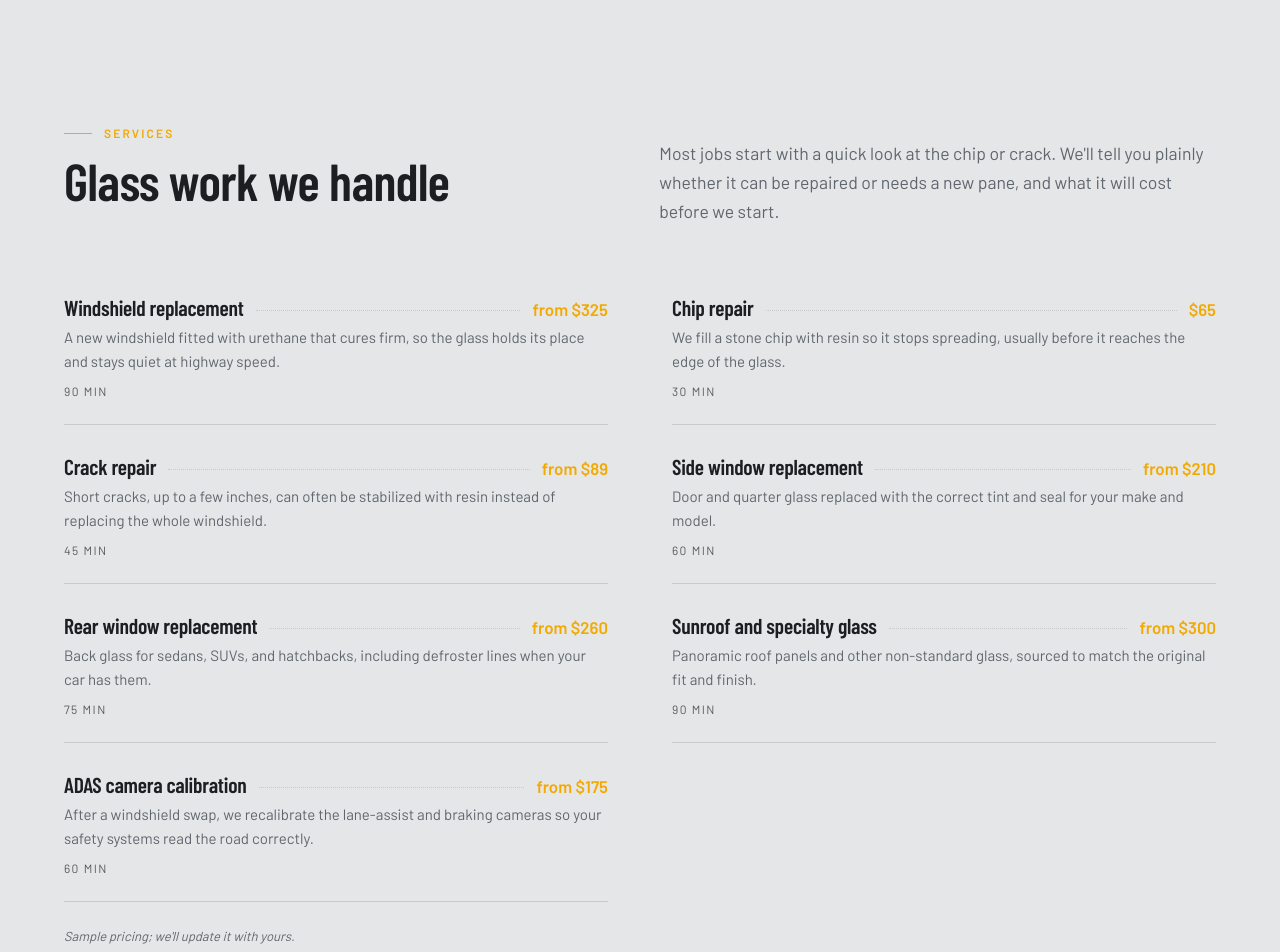
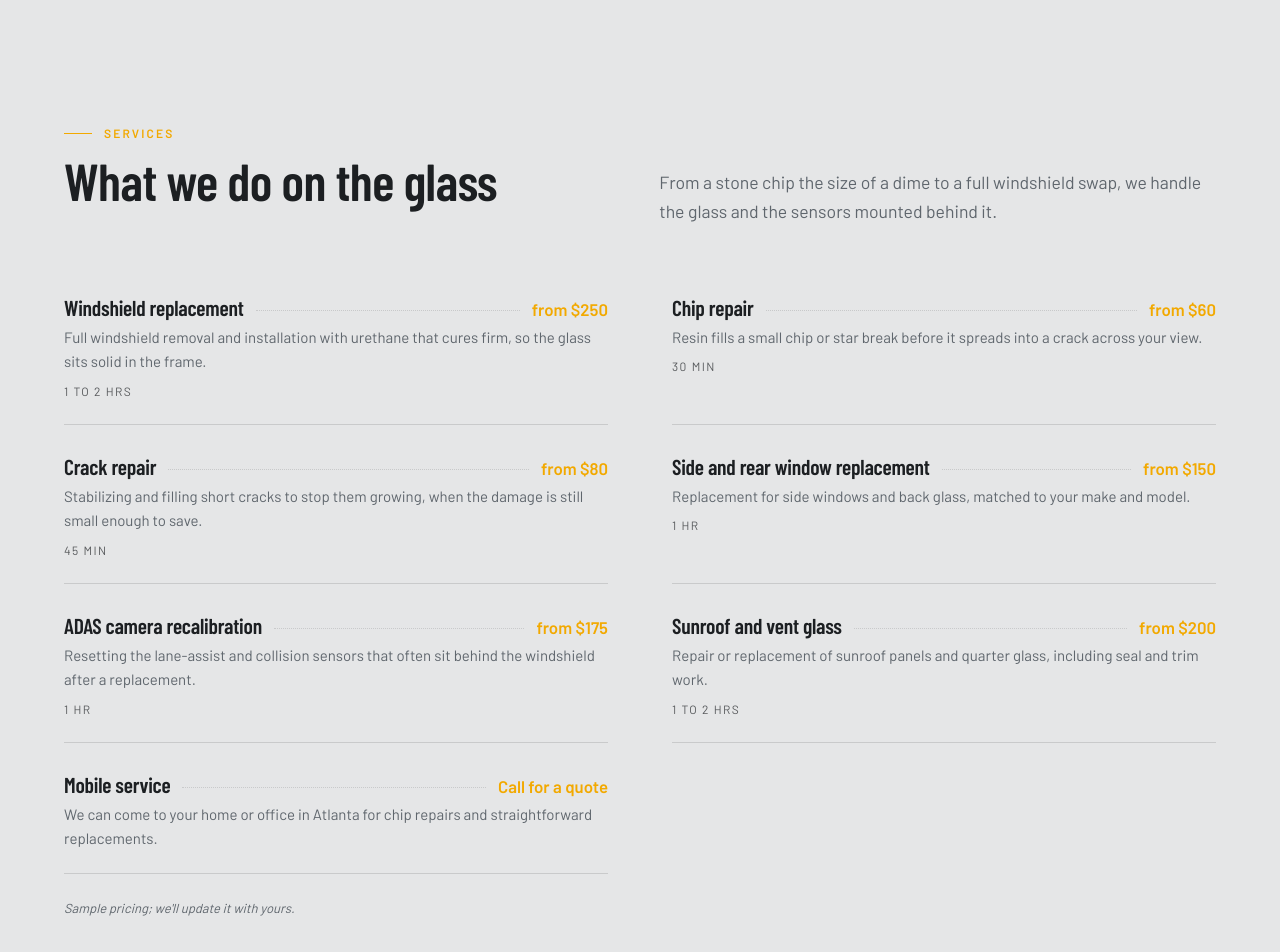
Before and after one commit to asjad-786/demos, a plain HTML site: page 10185-auto-glass-atlanta-llc/index.html in a window 1280 px wide. Shown: the part 860-1812 px from the top of the page. Drawn offline with nearby package versions, Linux system fonts and the light colour scheme.

Commit message:
Demo: 10185-auto-glass-atlanta-llc

```diff
--- a/10185-auto-glass-atlanta-llc/index.html
+++ b/10185-auto-glass-atlanta-llc/index.html
@@ -5,7 +5,7 @@
 <meta charset="utf-8">
 <meta name="viewport" content="width=device-width, initial-scale=1">
 <title>Auto Glass Atlanta LLC | Auto glass · Atlanta</title>
-<meta name="description" content="Auto glass in Atlanta: windshield replacement, chip and crack repair, side and rear glass, and ADAS calibration. Get a clear quote from our Peachtree Road shop.">
+<meta name="description" content="Auto glass in Atlanta: windshield replacement, chip and crack repair, side glass, and ADAS camera recalibration at 3535 Peachtree Road NE.">
 <link rel="preconnect" href="https://fonts.googleapis.com">
 <link rel="preconnect" href="https://fonts.gstatic.com" crossorigin>
 <link href="https://fonts.googleapis.com/css2?family=Barlow+Condensed:wght@400;500;600;700&family=Barlow:wght@400;500;600&display=swap" rel="stylesheet">
@@ -165,8 +165,8 @@ footer .brand{color:var(--fg)}
   <div class="wrap">
     <div>
       <span class="eyebrow">Auto glass · Atlanta</span>
-      <h1>Clear glass, done right</h1>
-      <p class="lead">Windshield replacement, chip repair, and camera calibration for cars and trucks across Atlanta, from our Peachtree Road shop.</p>
+      <h1>Clear view, back on the road</h1>
+      <p class="lead">Windshield replacement, chip repair, and camera recalibration for Atlanta drivers, with service at our Peachtree Road shop.</p>
       <div class="hero-actions">
         <a class="btn btn-primary" href="#book">Get a quote</a>
         <a class="btn btn-ghost" href="tel:+16788093466">Call +1 678-809-3466</a>
@@ -185,51 +185,51 @@ footer .brand{color:var(--fg)}
 <section class="services" id="services">
   <div class="wrap">
     <div class="svc-head reveal">
-      <div><span class="eyebrow">Services</span><h2>Glass work we handle</h2></div>
-      <p class="lead">Most jobs start with a quick look at the chip or crack. We&#39;ll tell you plainly whether it can be repaired or needs a new pane, and what it will cost before we start.</p>
+      <div><span class="eyebrow">Services</span><h2>What we do on the glass</h2></div>
+      <p class="lead">From a stone chip the size of a dime to a full windshield swap, we handle the glass and the sensors mounted behind it.</p>
     </div>
     <div class="price-list">
 
       <div class="item reveal">
-        <div class="item-top"><h3>Windshield replacement</h3><span class="dots"></span><span class="price">from $325</span></div>
-        <p>A new windshield fitted with urethane that cures firm, so the glass holds its place and stays quiet at highway speed.</p>
-        <div class="dur">90 min</div>
+        <div class="item-top"><h3>Windshield replacement</h3><span class="dots"></span><span class="price">from $250</span></div>
+        <p>Full windshield removal and installation with urethane that cures firm, so the glass sits solid in the frame.</p>
+        <div class="dur">1 to 2 hrs</div>
       </div>
 
       <div class="item reveal">
-        <div class="item-top"><h3>Chip repair</h3><span class="dots"></span><span class="price">$65</span></div>
-        <p>We fill a stone chip with resin so it stops spreading, usually before it reaches the edge of the glass.</p>
+        <div class="item-top"><h3>Chip repair</h3><span class="dots"></span><span class="price">from $60</span></div>
+        <p>Resin fills a small chip or star break before it spreads into a crack across your view.</p>
         <div class="dur">30 min</div>
       </div>
 
       <div class="item reveal">
-        <div class="item-top"><h3>Crack repair</h3><span class="dots"></span><span class="price">from $89</span></div>
-        <p>Short cracks, up to a few inches, can often be stabilized with resin instead of replacing the whole windshield.</p>
+        <div class="item-top"><h3>Crack repair</h3><span class="dots"></span><span class="price">from $80</span></div>
+        <p>Stabilizing and filling short cracks to stop them growing, when the damage is still small enough to save.</p>
         <div class="dur">45 min</div>
       </div>
 
       <div class="item reveal">
-        <div class="item-top"><h3>Side window replacement</h3><span class="dots"></span><span class="price">from $210</span></div>
-        <p>Door and quarter glass replaced with the correct tint and seal for your make and model.</p>
-        <div class="dur">60 min</div>
+        <div class="item-top"><h3>Side and rear window replacement</h3><span class="dots"></span><span class="price">from $150</span></div>
+        <p>Replacement for side windows and back glass, matched to your make and model.</p>
+        <div class="dur">1 hr</div>
       </div>
 
       <div class="item reveal">
-        <div class="item-top"><h3>Rear window replacement</h3><span class="dots"></span><span class="price">from $260</span></div>
-        <p>Back glass for sedans, SUVs, and hatchbacks, including defroster lines when your car has them.</p>
-        <div class="dur">75 min</div>
+        <div class="item-top"><h3>ADAS camera recalibration</h3><span class="dots"></span><span class="price">from $175</span></div>
+        <p>Resetting the lane-assist and collision sensors that often sit behind the windshield after a replacement.</p>
+        <div class="dur">1 hr</div>
       </div>
 
       <div class="item reveal">
-        <div class="item-top"><h3>Sunroof and specialty glass</h3><span class="dots"></span><span class="price">from $300</span></div>
-        <p>Panoramic roof panels and other non-standard glass, sourced to match the original fit and finish.</p>
-        <div class="dur">90 min</div>
+        <div class="item-top"><h3>Sunroof and vent glass</h3><span class="dots"></span><span class="price">from $200</span></div>
+        <p>Repair or replacement of sunroof panels and quarter glass, including seal and trim work.</p>
+        <div class="dur">1 to 2 hrs</div>
       </div>
 
       <div class="item reveal">
-        <div class="item-top"><h3>ADAS camera calibration</h3><span class="dots"></span><span class="price">from $175</span></div>
-        <p>After a windshield swap, we recalibrate the lane-assist and braking cameras so your safety systems read the road correctly.</p>
-        <div class="dur">60 min</div>
+        <div class="item-top"><h3>Mobile service</h3><span class="dots"></span><span class="price">Call for a quote</span></div>
+        <p>We can come to your home or office in Atlanta for chip repairs and straightforward replacements.</p>
+
       </div>
 
     </div>
@@ -242,10 +242,10 @@ footer .brand{color:var(--fg)}
     <div class="about-img reveal"><img src="https://images.unsplash.com/photo-1676018366904-c083ed678e60?ixid=M3wxMDk1MTA3fDB8MXxzZWFyY2h8M3x8Y2FyJTIwcmVwYWlyJTIwZ2FyYWdlfGVufDF8MHx8fDE3OTI0MjY3NTd8MA&amp;ixlib=rb-4.1.0&amp;w=1800&amp;q=80&amp;auto=format&amp;fit=crop" alt="a man working on a machine in a garage" width="1200" height="1500" loading="lazy"></div>
     <div class="reveal">
       <span class="eyebrow">About</span>
-      <h2>How we work</h2>
-      <p class="lead">Glass is a small job that matters a lot. A bad seal lets in water and wind noise, and a camera that&#39;s out of line can misread the road. So we take the time to check the mounting, the urethane bead, and the calibration before we hand the keys back.</p><p class="lead">We&#39;d rather fix a chip today than sell you a new windshield next month. If a repair will do the job, we&#39;ll say so. If the glass needs replacing, we&#39;ll walk you through the options and the price, and you can decide with the facts in front of you.</p>
+      <h2>A clean install, every time</h2>
+      <p class="lead">Glass is a job where small mistakes show. A rushed bead of urethane or a misaligned bracket can leak in the rain or whistle at highway speed. We take the time to prep the frame, check the fit, and let the adhesive cure before the car goes back out.</p><p class="lead">We also explain the damage before we start. If a chip can be repaired, we&#39;ll say so and save you the cost of a new windshield. If you need a replacement, we&#39;ll walk through the options, including the sensors that may need recalibrating afterward.</p>
       <div class="highlights">
-        <div><h3>Repair when we can</h3><p>If a chip or short crack can be fixed, we&#39;ll fix it and save you the cost of new glass.</p></div><div><h3>Clear pricing up front</h3><p>You&#39;ll hear the price and the timing before any work starts, with no surprises at pickup.</p></div><div><h3>Safety systems checked</h3><p>Cars with lane-assist or braking cameras get recalibrated before we release them.</p></div>
+        <div><h3>Straight answers first</h3><p>We tell you whether a chip can be repaired before you commit to anything.</p></div><div><h3>Clean, careful installs</h3><p>Proper prep, fit checks, and full curing time before your car leaves the lot.</p></div><div><h3>Sensors handled too</h3><p>We look at the camera and lane-assist systems that a new windshield can affect.</p></div>
       </div>
     </div>
   </div>
@@ -276,26 +276,26 @@ footer .brand{color:var(--fg)}
 <section class="reviews" id="reviews">
   <div class="wrap">
     <span class="eyebrow">Reviews</span>
-    <h2>What customers say</h2>
+    <h2>What customers are saying</h2>
     <p class="note" style="margin-top:0">Sample reviews; your Google reviews will appear here.</p>
     <div class="quotes">
 
       <figure class="reveal">
         <div class="stars" aria-label="5 out of 5 stars">★★★★★</div>
-        <blockquote>“[Placeholder: replace with a real customer review before launch.]”</blockquote>
-        <figcaption>Customer name</figcaption>
+        <blockquote>“[Placeholder: replace with a real customer quote once reviews are collected.]”</blockquote>
+        <figcaption>[First name] [L.]</figcaption>
       </figure>
 
       <figure class="reveal">
         <div class="stars" aria-label="5 out of 5 stars">★★★★★</div>
-        <blockquote>“[Placeholder: replace with a real customer review before launch.]”</blockquote>
-        <figcaption>Customer name</figcaption>
+        <blockquote>“[Placeholder: replace with a real customer quote once reviews are collected.]”</blockquote>
+        <figcaption>[First name] [L.]</figcaption>
       </figure>
 
       <figure class="reveal">
         <div class="stars" aria-label="5 out of 5 stars">★★★★★</div>
-        <blockquote>“[Placeholder: replace with a real customer review before launch.]”</blockquote>
-        <figcaption>Customer name</figcaption>
+        <blockquote>“[Placeholder: replace with a real customer quote once reviews are collected.]”</blockquote>
+        <figcaption>[First name] [L.]</figcaption>
       </figure>
 
     </div>
@@ -306,15 +306,15 @@ footer .brand{color:var(--fg)}
   <div class="wrap">
     <div class="reveal">
       <span class="eyebrow">Get a quote</span>
-      <h2>Book your glass work</h2>
-      <p class="lead">Tell us the year, make, and model, and where the damage is. We&#39;ll confirm the price and the time you can bring the car to our Peachtree Road shop.</p>
+      <h2>Book your glass repair</h2>
+      <p class="lead">Tell us the year, make, and model along with what happened, and we&#39;ll send a price. Chip repairs are often same-day, and we&#39;ll confirm timing when we call back.</p>
       <form name="contact" method="POST" data-netlify="true" netlify-honeypot="bot-field">
         <input type="hidden" name="form-name" value="contact">
         <p hidden><label>Don't fill this out: <input name="bot-field"></label></p>
         <div><label for="f-name">Name</label><input id="f-name" name="name" autocomplete="name" required></div>
         <div><label for="f-phone">Phone</label><input id="f-phone" name="phone" type="tel" autocomplete="tel" required></div>
         <div class="full"><label for="f-email">Email</label><input id="f-email" name="email" type="email" autocomplete="email"></div>
-        <div><label for="f-service">Service</label><select id="f-service" name="service"><option>Windshield replacement</option><option>Chip repair</option><option>Crack repair</option><option>Side window replacement</option><option>Rear window replacement</option><option>Sunroof and specialty glass</option><option>ADAS camera calibration</option></select></div>
+        <div><label for="f-service">Service</label><select id="f-service" name="service"><option>Windshield replacement</option><option>Chip repair</option><option>Crack repair</option><option>Side and rear window replacement</option><option>ADAS camera recalibration</option><option>Sunroof and vent glass</option><option>Mobile service</option></select></div>
         <div><label for="f-date">Preferred date</label><input id="f-date" name="date" type="date"></div>
         <div class="full"><label for="f-msg">Message</label><textarea id="f-msg" name="message" rows="4"></textarea></div>
         <div class="full"><button class="btn btn-primary" type="submit">Get a quote</button></div>
```
